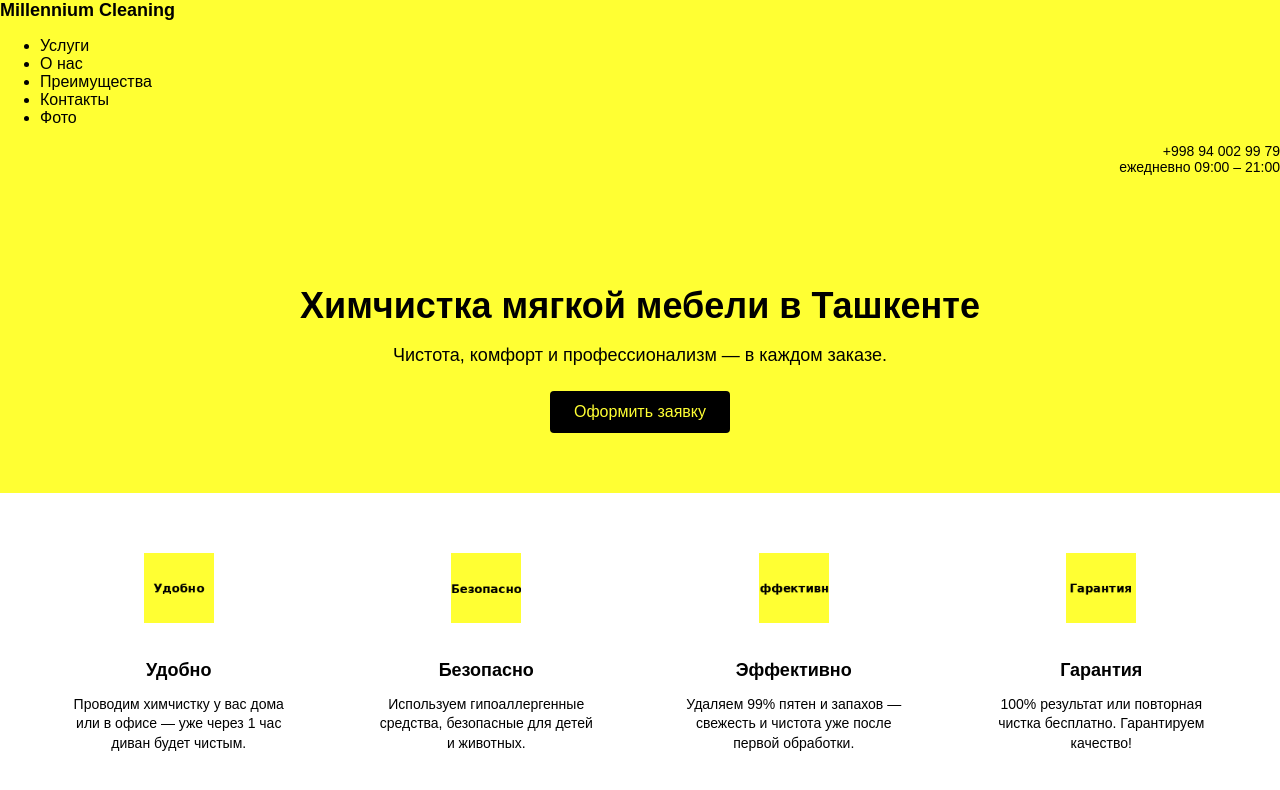
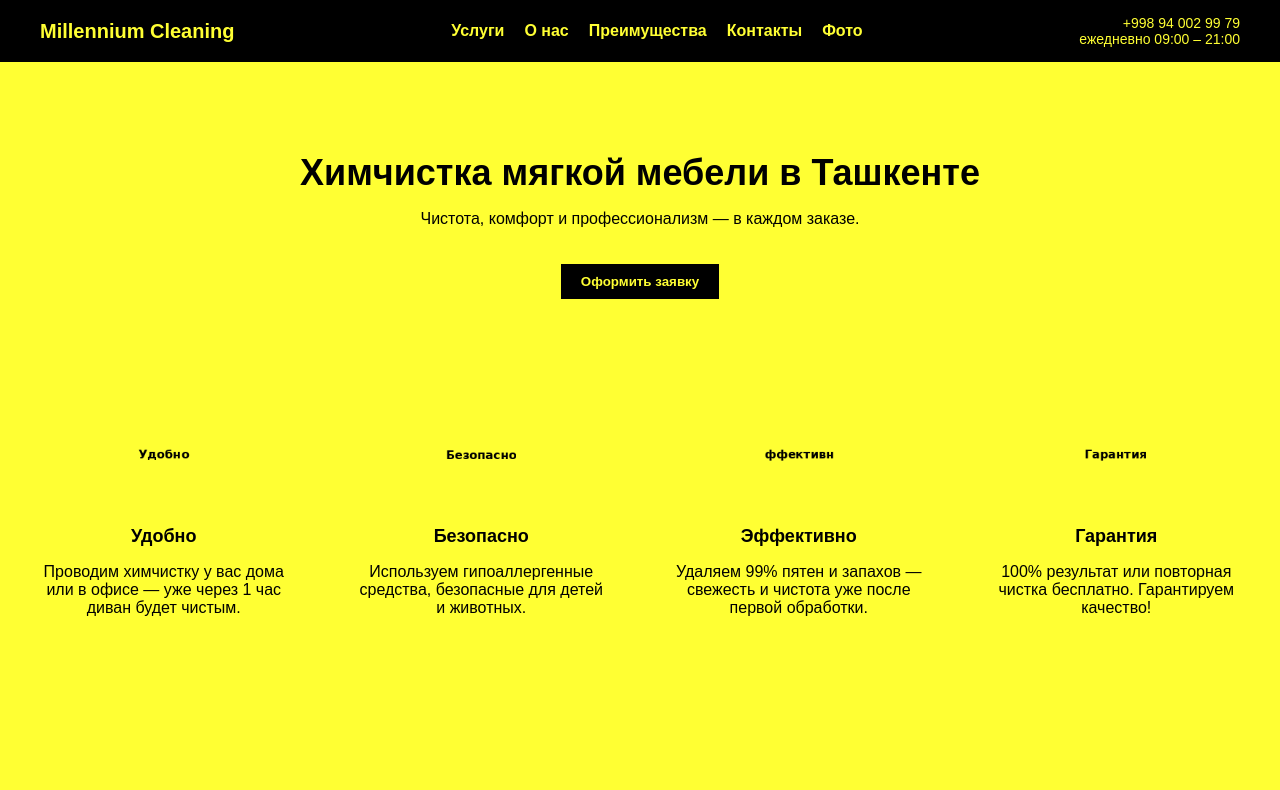
Before and after one commit to Millennium-Cleaning/millennium-cleaning.github.io, a plain HTML site: page index.html in a window 1280 px wide. Drawn offline with Linux system fonts and the light colour scheme.

Commit message:
Update style.css

```diff
--- a/css/style.css
+++ b/css/style.css
@@ -3,36 +3,35 @@ body {
   margin: 0;
   font-family: Arial, sans-serif;
   background-color: #FFFF33;
-  color: #000;
+  color: black;
 }
 
-a {
-  color: inherit;
-  text-decoration: none;
-}
-
-/* Шапка */
-.header {
-  background-color: #000;
+header {
+  background-color: black;
   color: #FFFF33;
   display: flex;
   justify-content: space-between;
   align-items: center;
-  padding: 10px 40px;
-  flex-wrap: wrap;
+  padding: 15px 40px;
 }
 
-.logo {
+header .logo {
   font-weight: bold;
-  font-size: 18px;
+  font-size: 20px;
 }
 
-.nav-menu {
+header nav ul {
+  list-style: none;
   display: flex;
-  list-style: none;
   gap: 20px;
   margin: 0;
   padding: 0;
+}
+
+header nav ul li a {
+  color: #FFFF33;
+  text-decoration: none;
+  font-weight: bold;
 }
 
 .contact-info {
@@ -40,57 +39,43 @@ a {
   font-size: 14px;
 }
 
-/* Hero-секция */
 .hero {
   text-align: center;
-  padding: 80px 20px 60px;
+  padding: 60px 20px;
 }
 
 .hero h1 {
   font-size: 36px;
-  font-weight: 800;
-  margin-bottom: 15px;
-}
-
-.hero p {
-  font-size: 18px;
-  margin-bottom: 25px;
+  margin-bottom: 10px;
 }
 
 .hero button {
-  background-color: #000;
+  padding: 10px 20px;
+  background-color: black;
   color: #FFFF33;
   border: none;
-  padding: 12px 24px;
-  font-size: 16px;
+  font-weight: bold;
   cursor: pointer;
-  border-radius: 4px;
+  margin-top: 20px;
 }
 
-.hero button:hover {
-  opacity: 0.9;
-}
-
-/* Секция с иконками */
 .features {
   display: flex;
   justify-content: space-around;
   flex-wrap: wrap;
+  padding: 60px 20px;
   gap: 30px;
-  padding: 60px 40px;
-  background-color: #fff;
-  color: #000;
 }
 
 .feature {
-  width: 220px;
+  flex: 1 1 200px;
+  max-width: 250px;
   text-align: center;
 }
 
 .feature img {
   width: 70px;
   height: 70px;
-  object-fit: contain;
   margin-bottom: 15px;
 }
 
@@ -98,27 +83,3 @@ a {
   font-size: 18px;
   margin-bottom: 10px;
 }
-
-.feature p {
-  font-size: 14px;
-  line-height: 1.4;
-}
-
-/* Адаптация под мобильные устройства */
-@media (max-width: 768px) {
-  .header {
-    flex-direction: column;
-    align-items: flex-start;
-  }
-
-  .contact-info {
-    align-self: flex-end;
-    text-align: left;
-    margin-top: 10px;
-  }
-
-  .features {
-    flex-direction: column;
-    align-items: center;
-  }
-}
```
